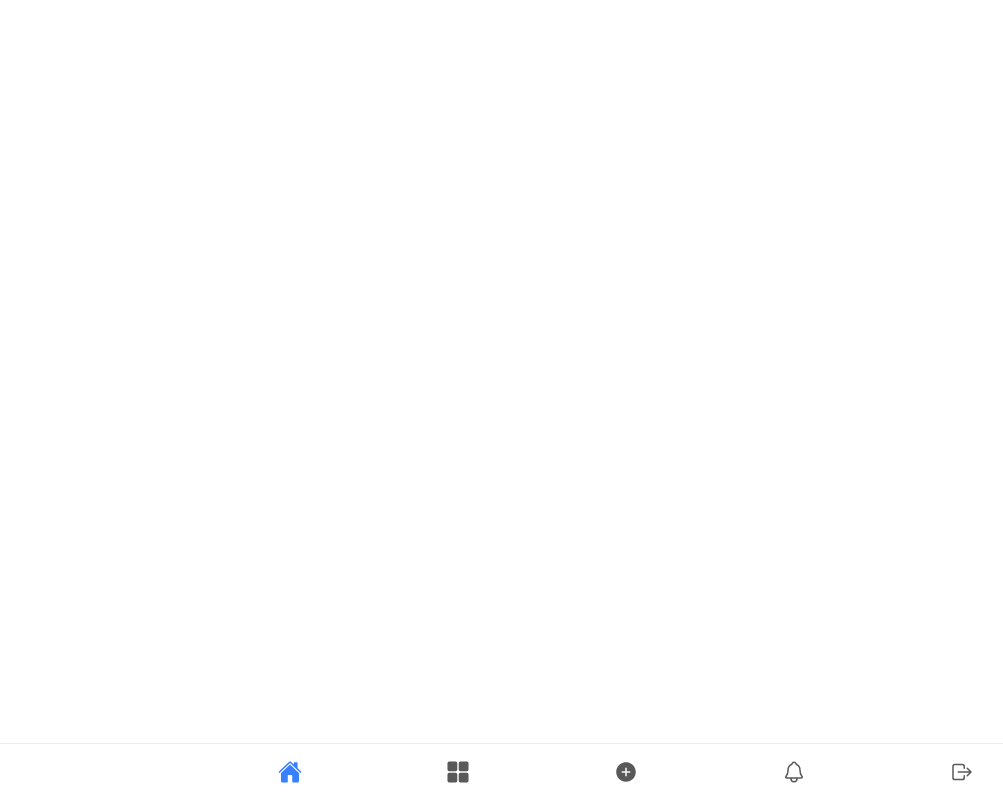
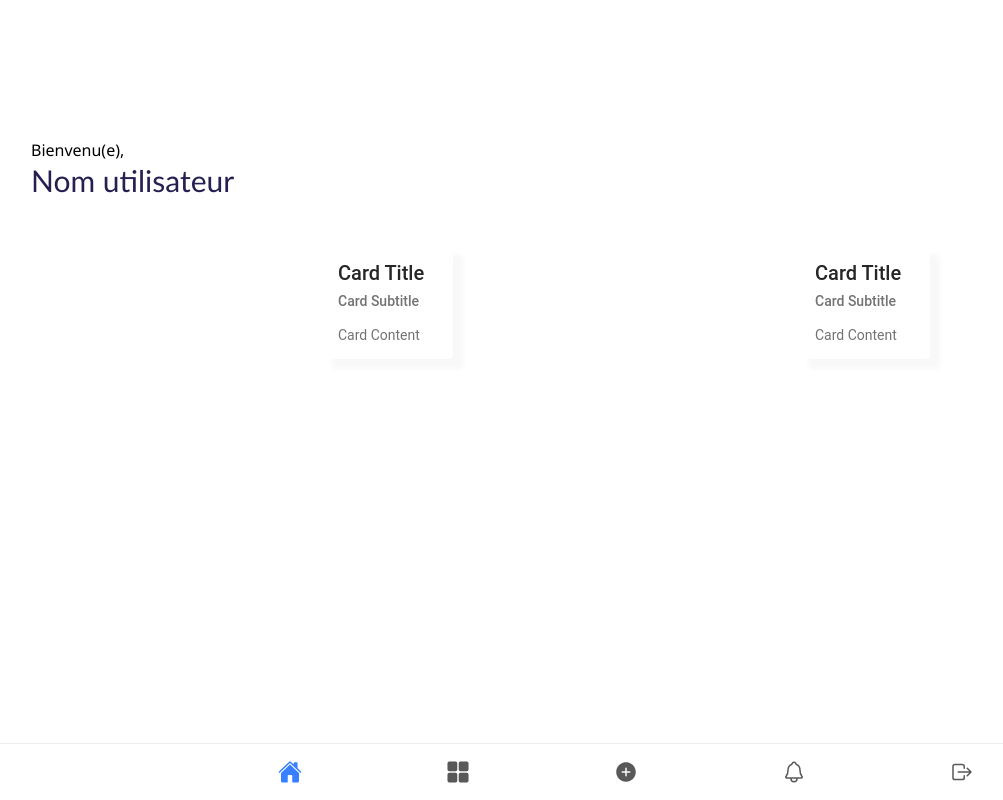
Before and after one commit to lauraophelie/front_office_mobile_voiture, a React (Vite) app: page /menu in a window 1280 px wide. Shown: the whole page, without its empty margins (14-1017 px from the left). Built offline with nearby package versions, Linux system fonts and the light colour scheme.

Commit message:
modifications

```diff
--- a/src/assets/sass/variable.scss
+++ b/src/assets/sass/variable.scss
@@ -1,5 +1,6 @@
 $primary-color: #372F7A;
 $secondary-color: #5C4ECC;
+$title-color: #251F52;
 
 $fade-color: #F7F7F7;
 $white: #FFFFFF;
--- a/src/pages/menu/Menu.scss
+++ b/src/pages/menu/Menu.scss
@@ -1 +1,33 @@
 @import "../../assets/sass/variable.scss";
+
+.menu {
+    &__header {
+        height: 85px;
+        margin-top: 150px;
+    }
+
+    &__title {
+        padding-left: 45px;
+        line-height: 0px;
+
+        &--p {
+            font-size: 16px;
+            font-family: $secondary-font;
+            font-weight: lighter;
+        }
+
+        &--h {
+            font-size: 30px;
+            color: $title-color;
+            font-family: $primary-font;
+        }
+    }
+
+    &__content {
+        height: fit-content;
+        display: grid;
+        grid-template-columns: 4cm 4cm;
+        justify-content: space-evenly;
+        row-gap: 5px;
+    }
+}
--- a/src/pages/menu/Menu.tsx
+++ b/src/pages/menu/Menu.tsx
@@ -1,10 +1,42 @@
-import { IonContent } from "@ionic/react";
+import { IonCard, IonCardContent, IonCardHeader, IonCardSubtitle, IonCardTitle, IonContent } from "@ionic/react";
 import "./Menu.scss";
+import "./card/card.scss";
 
 const Menu: React.FC = () => {
     return (
         <IonContent>
+            <div className="menu">
+                <div className="menu__header">
+                    <h1 className="menu__title">
+                        <p className="menu__title--p">
+                            Bienvenu(e),
+                        </p>
+                        <p className="menu__title--h">
+                            Nom utilisateur
+                        </p>
+                    </h1>
+                </div>
 
+                <div className="menu__content">
+                    <IonCard>
+                        <IonCardHeader>
+                            <IonCardTitle>Card Title</IonCardTitle>
+                            <IonCardSubtitle>Card Subtitle</IonCardSubtitle>
+                        </IonCardHeader>
+
+                        <IonCardContent>Card Content</IonCardContent>
+                    </IonCard>
+
+                    <IonCard>
+                        <IonCardHeader>
+                            <IonCardTitle>Card Title</IonCardTitle>
+                            <IonCardSubtitle>Card Subtitle</IonCardSubtitle>
+                        </IonCardHeader>
+
+                        <IonCardContent>Card Content</IonCardContent>
+                    </IonCard>
+                </div>
+            </div>
         </IonContent>
     )
 }
--- /dev/null
+++ b/src/pages/menu/card/card.scss
@@ -0,0 +1,7 @@
+@import "../../../assets/sass/mixin.scss";
+
+ion-card {
+    --background: white;
+    @include box-shadow(10px, 10px, 5px, rgb(248, 248, 248));
+    --height: 400px;
+}
```
Also changed, not shown: src/pages/menu/card/MenuCard.tsx (added).
